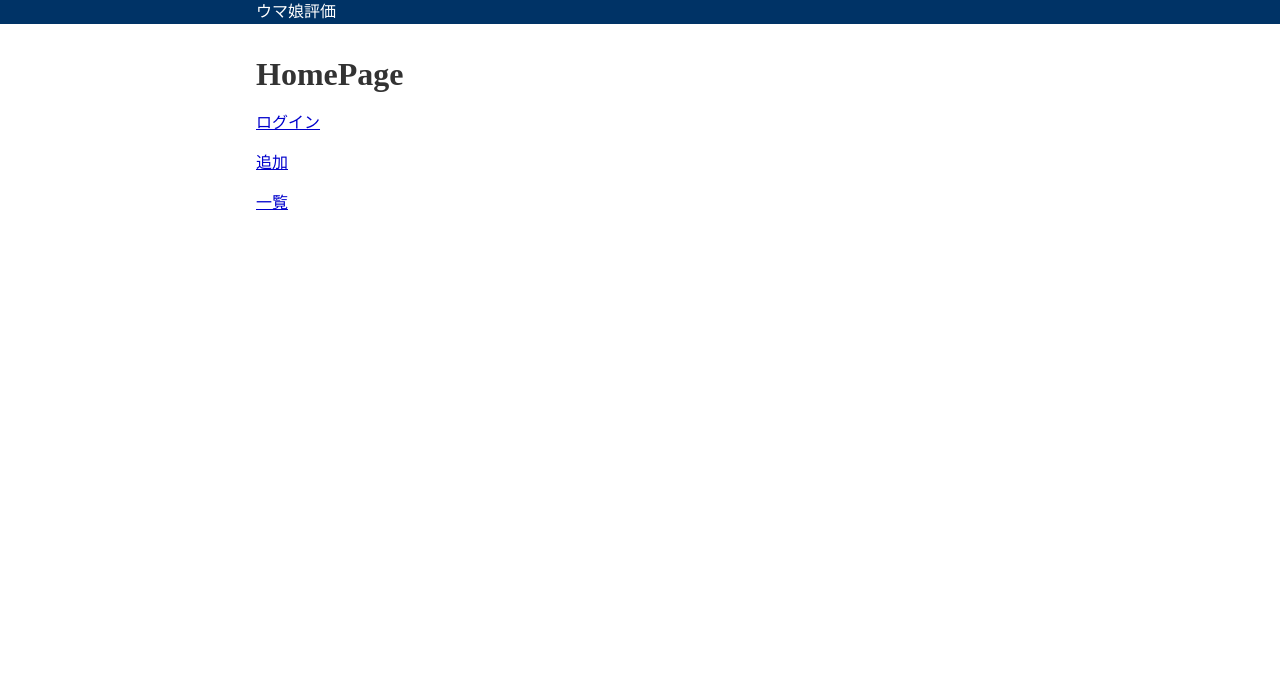
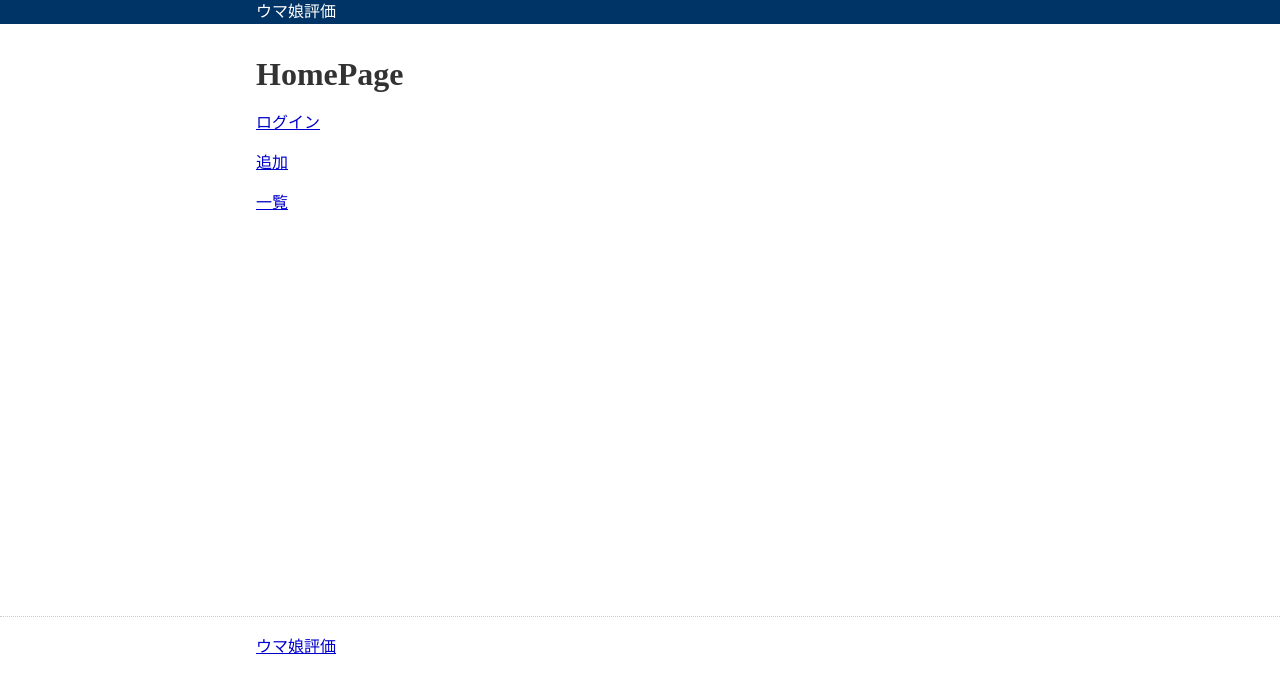
Before and after one commit to ginpei/umamusume-status-ranks, a React (Create React App) app: page / in a window 1280 px wide. Shown: the top 692 px of the page. Built offline with nearby package versions, Linux system fonts and the light colour scheme; no server answers.

Commit message:
feat: 🎸 page footer

```diff
--- /dev/null
+++ b/src/gp/components/pages/basicLayout/GpBasicLayout.module.scss
@@ -0,0 +1,4 @@
+.main {
+  margin-top: 1rem;
+  min-height: calc(100vh - 20rem);
+}
--- a/src/gp/components/pages/basicLayout/GpBasicLayout.tsx
+++ b/src/gp/components/pages/basicLayout/GpBasicLayout.tsx
@@ -1,13 +1,18 @@
+import { ReactElement } from "react";
 import { Helmet } from "react-helmet-async";
+import { GpBasicLayoutFooter } from "./GpBasicLayoutFooter";
 import { GpBasicNavBar, GpBasicNavBarProps } from "./GpBasicNavBar";
+import styles from "./GpBasicLayout.module.scss";
 
 export type GpBasicLayoutProps = GpBasicNavBarProps & {
   title: string;
+  FooterContent: ReactElement;
 };
 
 export const GpBasicLayout: React.FC<GpBasicLayoutProps> = ({
   appName,
   children,
+  FooterContent,
   homePath,
   title,
 }) => {
@@ -17,7 +22,10 @@ export const GpBasicLayout: React.FC<GpBasicLayoutProps> = ({
         <title>{title}</title>
       </Helmet>
       <GpBasicNavBar {...{ appName, homePath }} />
-      <div className="u-container">{children}</div>
+      <div className={styles.main}>
+        <div className="u-container">{children}</div>
+      </div>
+      <GpBasicLayoutFooter>{FooterContent}</GpBasicLayoutFooter>
     </div>
   );
 };
--- /dev/null
+++ b/src/gp/components/pages/basicLayout/GpBasicLayoutFooter.module.scss
@@ -0,0 +1,6 @@
+.root {
+  margin-top: 5rem;
+  border-top: 1px dotted var(--base-border-color);
+  padding-bottom: 5rem;
+  padding-top: 1rem;
+}
--- /dev/null
+++ b/src/gp/components/pages/basicLayout/GpBasicLayoutFooter.tsx
@@ -0,0 +1,9 @@
+import styles from "./GpBasicLayoutFooter.module.scss";
+
+export const GpBasicLayoutFooter: React.FC = ({ children }) => {
+  return (
+    <div className={styles.root}>
+      <div className="u-container">{children}</div>
+    </div>
+  );
+};
--- a/src/ui/screens/basicLayout/BasicLayout.tsx
+++ b/src/ui/screens/basicLayout/BasicLayout.tsx
@@ -1,3 +1,4 @@
+import { Link } from "react-router-dom";
 import { GpBasicLayout } from "../../../gp/components/pages/basicLayout/GpBasicLayout";
 import { rootPath } from "../../../misc";
 
@@ -9,8 +10,17 @@ export const BasicLayout: React.FC<{ title: string }> = ({
     <GpBasicLayout
       appName="ウマ娘評価"
       children={children}
+      FooterContent={<FooterContent />}
       homePath={rootPath()}
       title={title}
     />
   );
 };
+
+const FooterContent: React.FC = () => {
+  return (
+    <div className="FooterContent">
+      <Link to={rootPath()}>ウマ娘評価</Link>
+    </div>
+  );
+};
```
